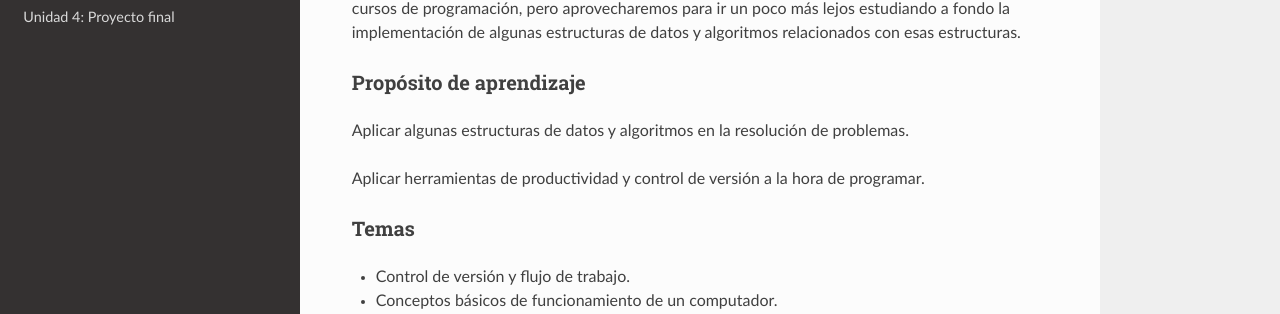
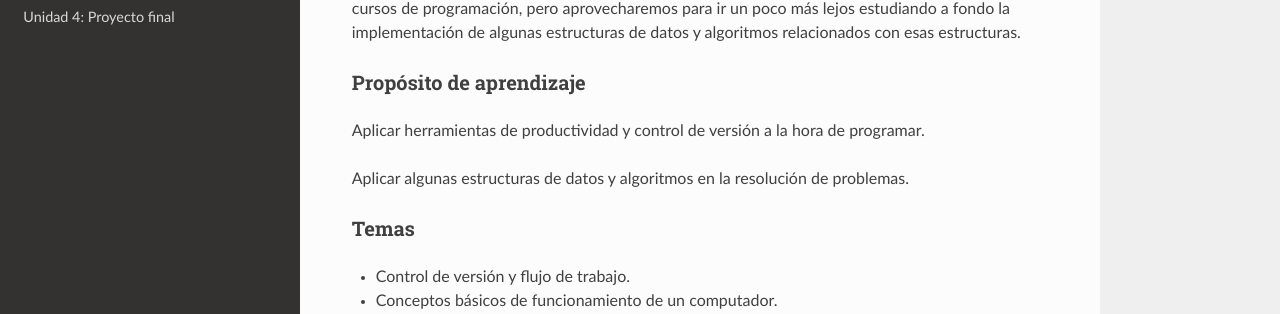
Before and after one commit to juanferfranco/scripting, a Sphinx documentation site: the page built from docs/_unidad1/unidad1.rst, in a window 1280 px wide and 900 px high. Shown: the part 376-690 px from the top of the window. Built offline with Sphinx 7.4.7 and the Read the Docs theme 2.0.0, drawn with Linux system fonts in a browser that asks for light colours.

Commit message:
update LOs order

```diff
--- a/docs/_unidad1/unidad1.rst
+++ b/docs/_unidad1/unidad1.rst
@@ -16,11 +16,11 @@ algoritmos relacionados con esas estructuras.
 Propósito de aprendizaje
 ^^^^^^^^^^^^^^^^^^^^^^^^^^
 
+Aplicar herramientas de productividad y control de versión a la hora
+de programar.
+
 Aplicar algunas estructuras de datos y algoritmos en la resolución
 de problemas.
-
-Aplicar herramientas de productividad y control de versión a la hora
-de programar.
 
 Temas
 ^^^^^^
```
